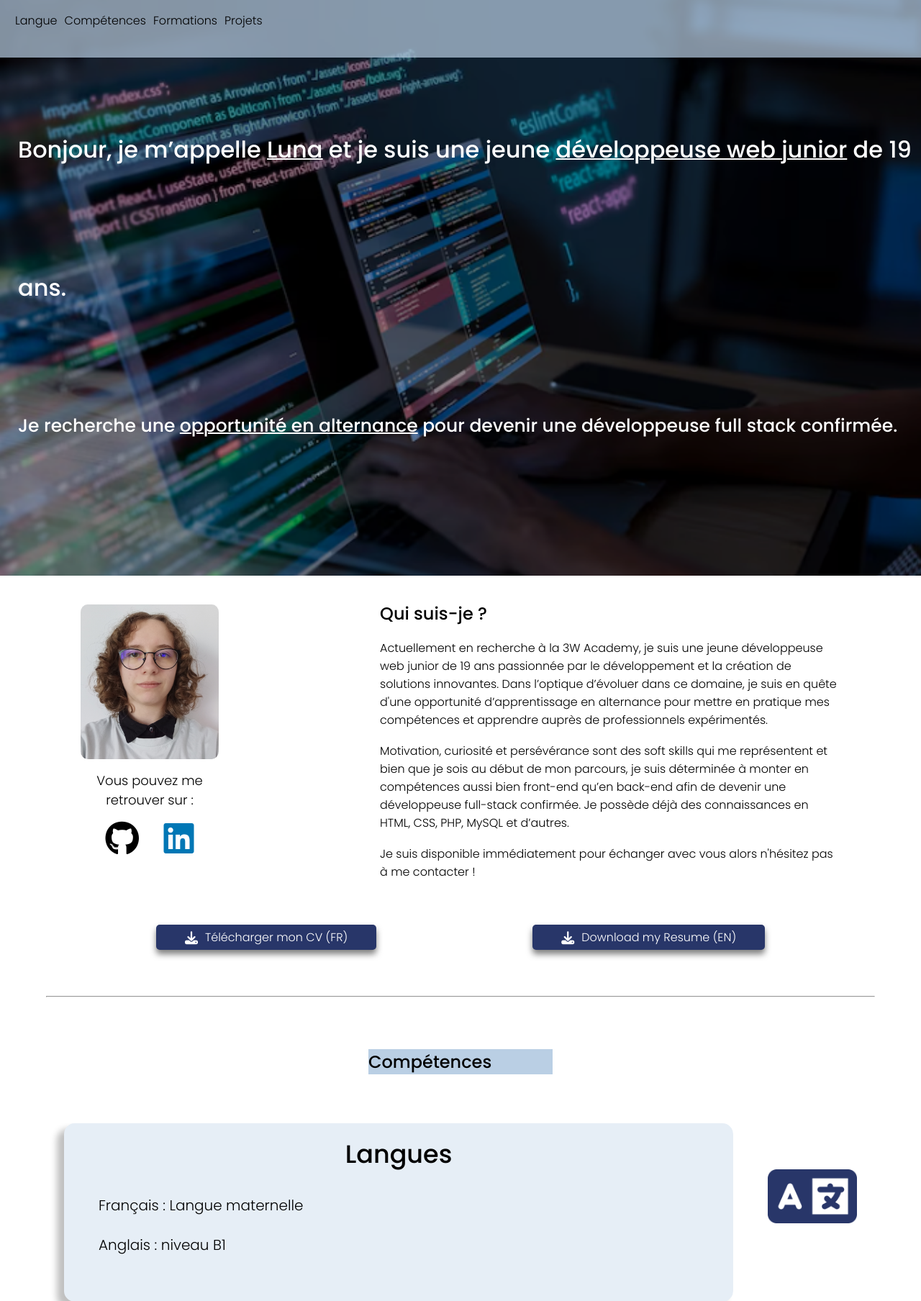
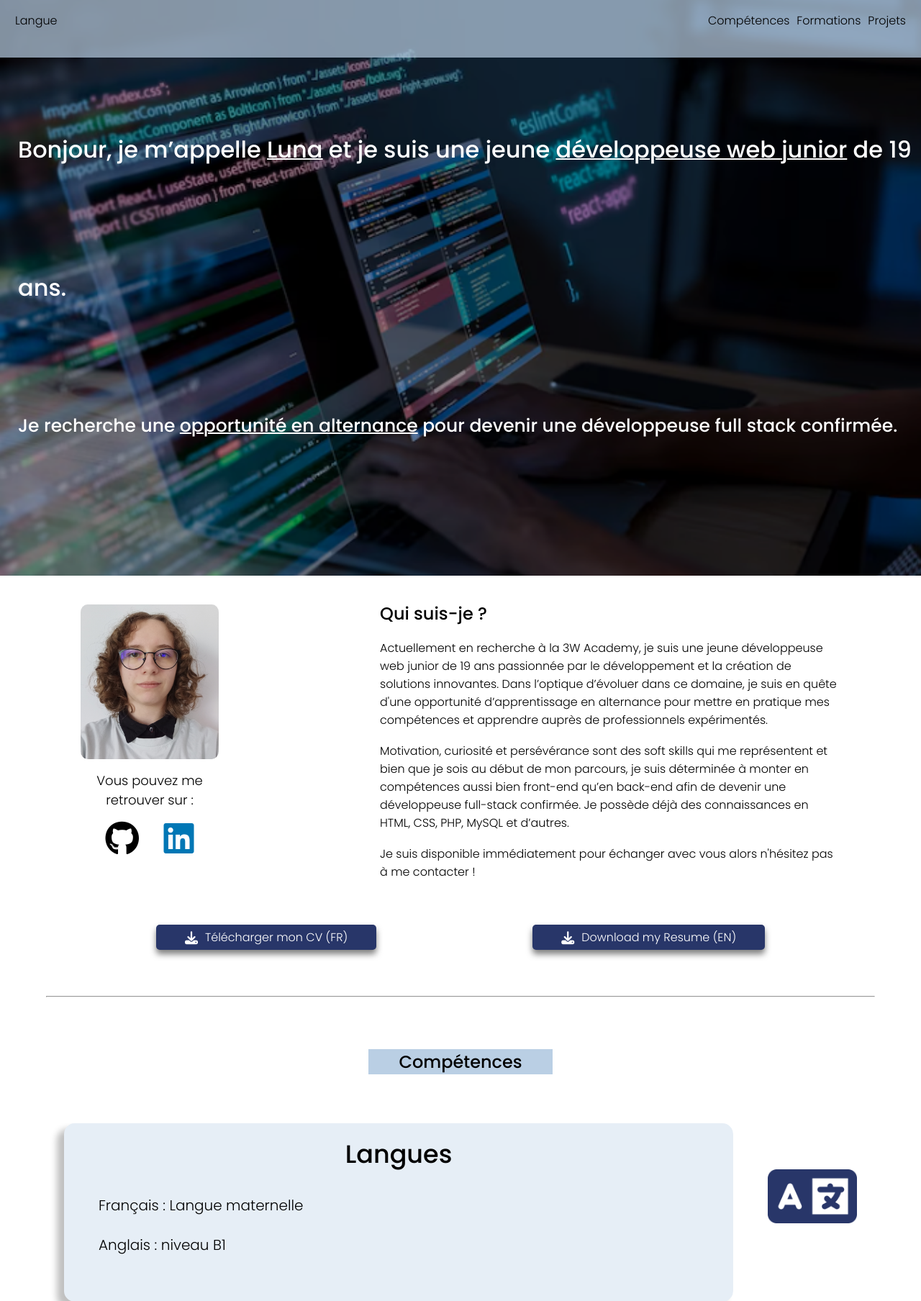
Before and after one commit to Luna-bf/Portfolio, a PHP site: page / in a window 1280 px wide. Shown: the top 1808 px of the page at 72% size. Run offline with PHP 8.4, Linux system fonts and the light colour scheme; some libraries are stand-ins or nearby versions.

Commit message:
Update index.phtml

```diff
--- a/phtml/index.phtml
+++ b/phtml/index.phtml
@@ -8,12 +8,13 @@
     <link href="https://fonts.googleapis.com/css2?family=Poppins:ital,wght@0,100;0,200;0,300;0,400;0,500;0,600;0,700;0,800;0,900;1,100;1,200;1,300;1,400;1,500;1,600;1,700;1,800;1,900&display=swap" rel="stylesheet">
     <link rel="stylesheet" href="https://cdnjs.cloudflare.com/ajax/libs/font-awesome/6.6.0/css/all.min.css" type="text/css" >
     <script src="https://ajax.googleapis.com/ajax/libs/jquery/3.5.1/jquery.min.js"></script>
-    <link rel="icon" type="image/x-icon" href="imgs/favicon-48x48.png" />
+    <link rel="icon" type="image/x-icon" href="imgs/favicon-48x48.png" >
 </head>
 <body>
     <nav>
+        <div id="space-between">
             <ul class="d-flex">
-            <li>
+                <li id="go-right">
                     <div class="dropdown">
                         <a href="#"><?= __('Langue')?></a>
                         <div class="dropdown-content hide">
@@ -22,10 +23,14 @@
                         </div>
                     </div>
                 </li>
+            </ul>
+
+            <ul class="d-flex">
                 <li><a href="#competences"><?= __('Compétences')?></a></li>
                 <li><a href="#formations"><?= __('Formations')?></a></li>
                 <li><a href="#projects"><?= __('Projets')?></a></li>
             </ul>
+        </div>
     </nav>
 
     <header class="d-flex" id="header">
@@ -69,7 +74,7 @@
 
         <section>
             <div class="d-flex title-competences">
-                <h1 id="competences"><?= __('Compétences')?></h1>
+                <h1 id="competences" class="d-flex"><?= __('Compétences')?></h1>
             </div>
 
             <div class="left animation-item slide-right">
```
Lines whose indentation alone changed are shown as unchanged.
